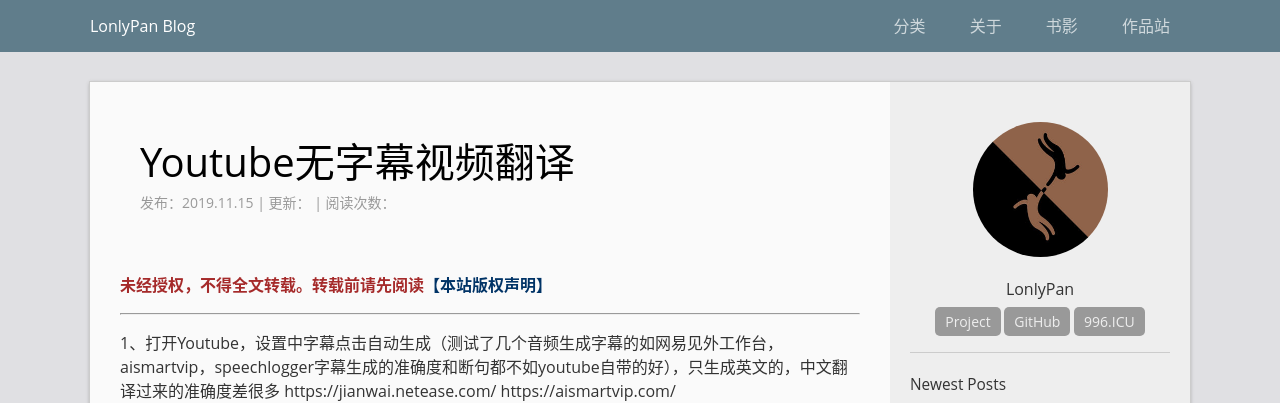
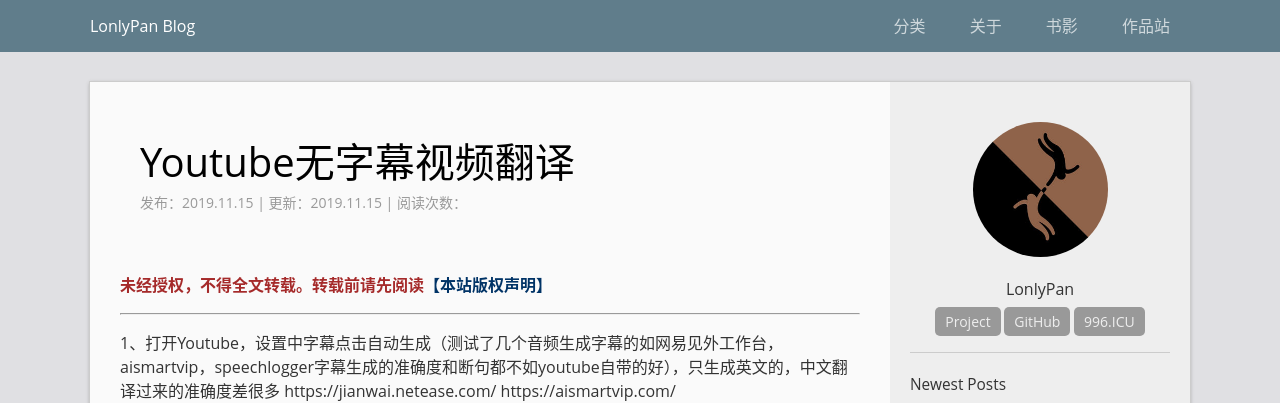
Before and after one commit to LonlyStack/LonlyPan.github.io, a Jekyll site: the page built from _posts/2019-11-15-Youtube无字幕视频翻译.md, in a window 1280 px wide. Shown: the top 403 px of the page. Built offline with Jekyll 4.4.1, drawn with Linux system fonts in a browser that asks for light colours; comment, search, counter and statistics services are not loaded.

Commit message:
修改文件: _posts/2019-11-15-Youtube无字幕视频翻译.md

```diff
--- a/_posts/2019-11-15-Youtube无字幕视频翻译.md
+++ b/_posts/2019-11-15-Youtube无字幕视频翻译.md
@@ -3,6 +3,7 @@
 show_title: "Youtube无字幕视频翻译"
 title: "2019-11-15-Youtube无字幕视频翻译"
 data: 2019-11-15 10:30
+last_modified_at: 2019-11-15
 categories:  others
 ---
 
```
